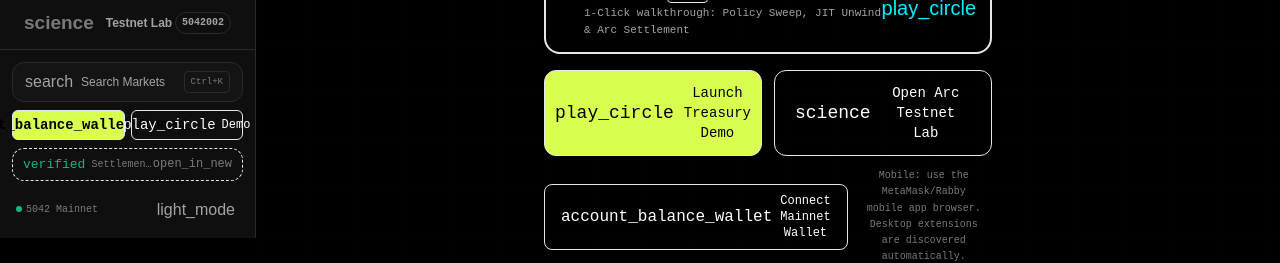
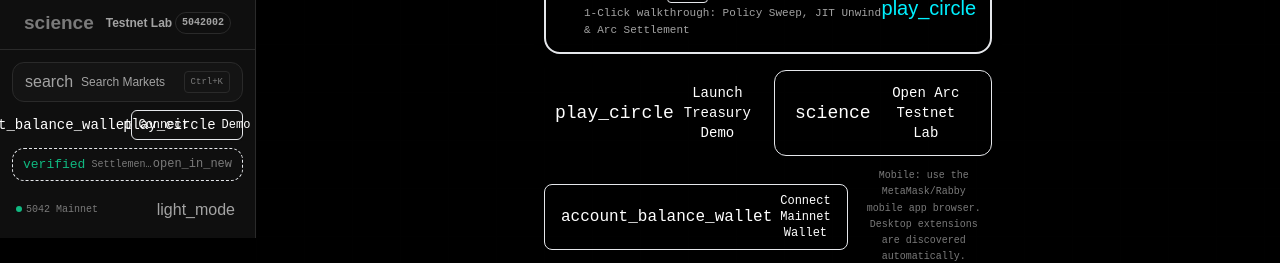
Before and after one commit to Tajudeeen/interminal-, a React (Vite) app: page / in a window 1280 px wide. Shown: the part 562-825 px from the top of the page. Built offline with nearby package versions, Linux system fonts and the light colour scheme; no server answers.

Commit message:
ui: darken action buttons and smooth button motion

```diff
--- a/src/components/ui/Button.tsx
+++ b/src/components/ui/Button.tsx
@@ -14,19 +14,19 @@ export interface ButtonProps extends React.ButtonHTMLAttributes<HTMLButtonElemen
 
 const variantStyles: Record<ButtonVariant, string> = {
   primary:
-    "bg-lime-500 text-black font-bold hover:bg-lime-400 shadow-sm shadow-lime-500/20 hover:shadow-lime-500/40 border border-lime-500/50",
+    "btn-primary",
   secondary:
     "bg-card hover:bg-card-hover text-themed border border-border hover:border-lime-500/30 shadow-sm",
   pos:
-    "bg-pos text-black font-bold hover:bg-pos/90 shadow-sm shadow-pos/25 hover:shadow-pos/40 border border-pos/50",
+    "btn-positive",
   danger:
-    "bg-neg text-white font-bold hover:bg-neg/90 shadow-sm shadow-neg/25 hover:shadow-neg/40 border border-neg/50",
+    "btn-danger",
   outline:
     "bg-transparent hover:bg-lime-500/10 text-themed hover:text-lime-500 border border-border hover:border-lime-500/50",
   ghost:
     "bg-transparent hover:bg-card-hover text-muted hover:text-themed border border-transparent",
   lime:
-    "bg-lime-500 text-black font-bold hover:bg-lime-400 shadow-sm shadow-lime-500/20 hover:shadow-lime-500/40 border border-lime-500/50",
+    "btn-primary",
 };
 
 const sizeStyles: Record<ButtonSize, string> = {
@@ -62,7 +62,7 @@ export const Button = React.forwardRef<HTMLButtonElement, ButtonProps>(
         disabled={isDisabled}
         className={`
           inline-flex items-center justify-center font-mono select-none
-          transition-all duration-150 ease-out
+          transition-all duration-220 ease-out
           focus-visible:outline-none focus-visible:ring-2 focus-visible:ring-lime-500/60 focus-visible:ring-offset-1 focus-visible:ring-offset-[var(--bg)]
           ${variantStyles[variant]}
           ${sizeStyles[size]}
```
